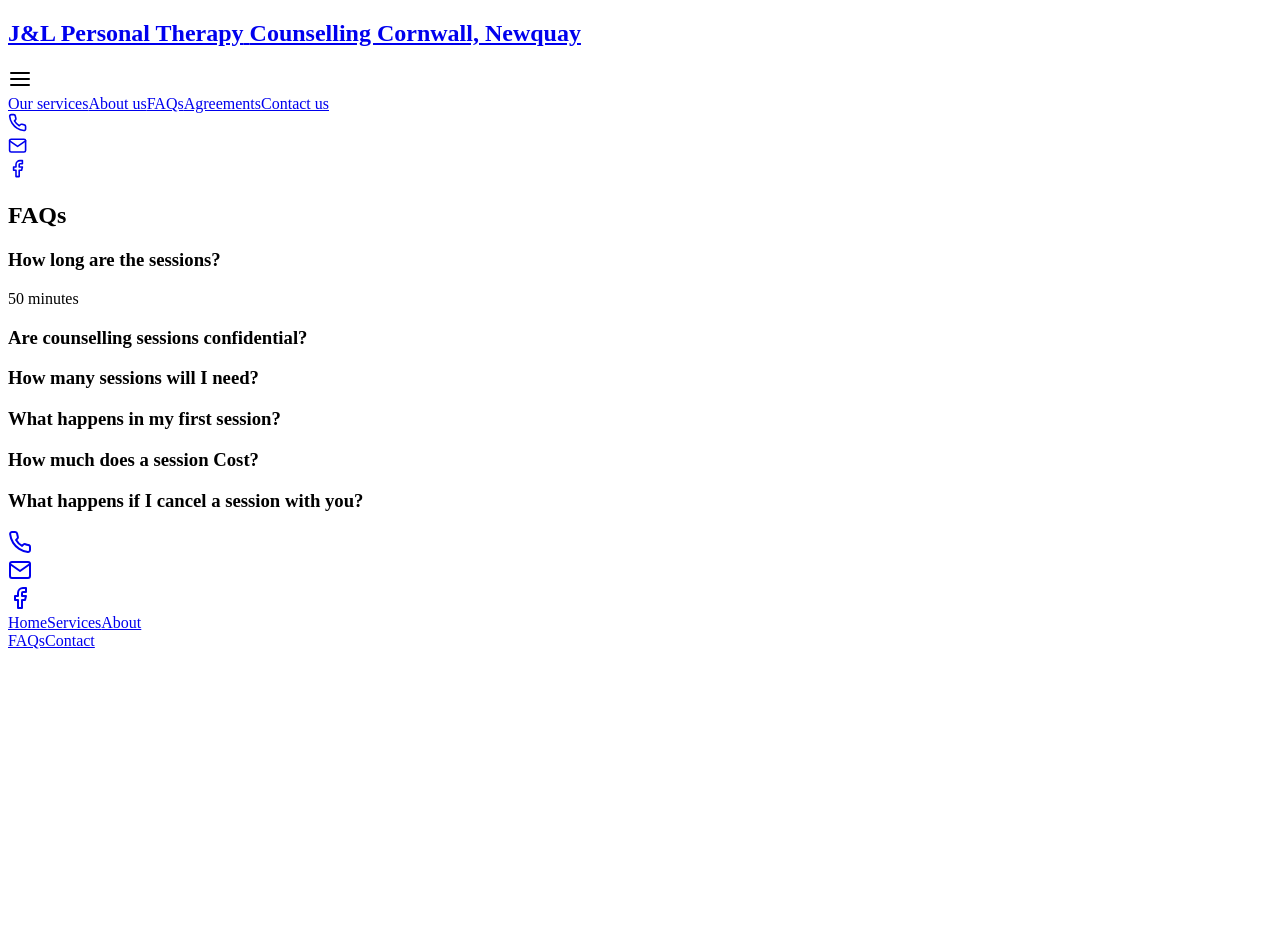
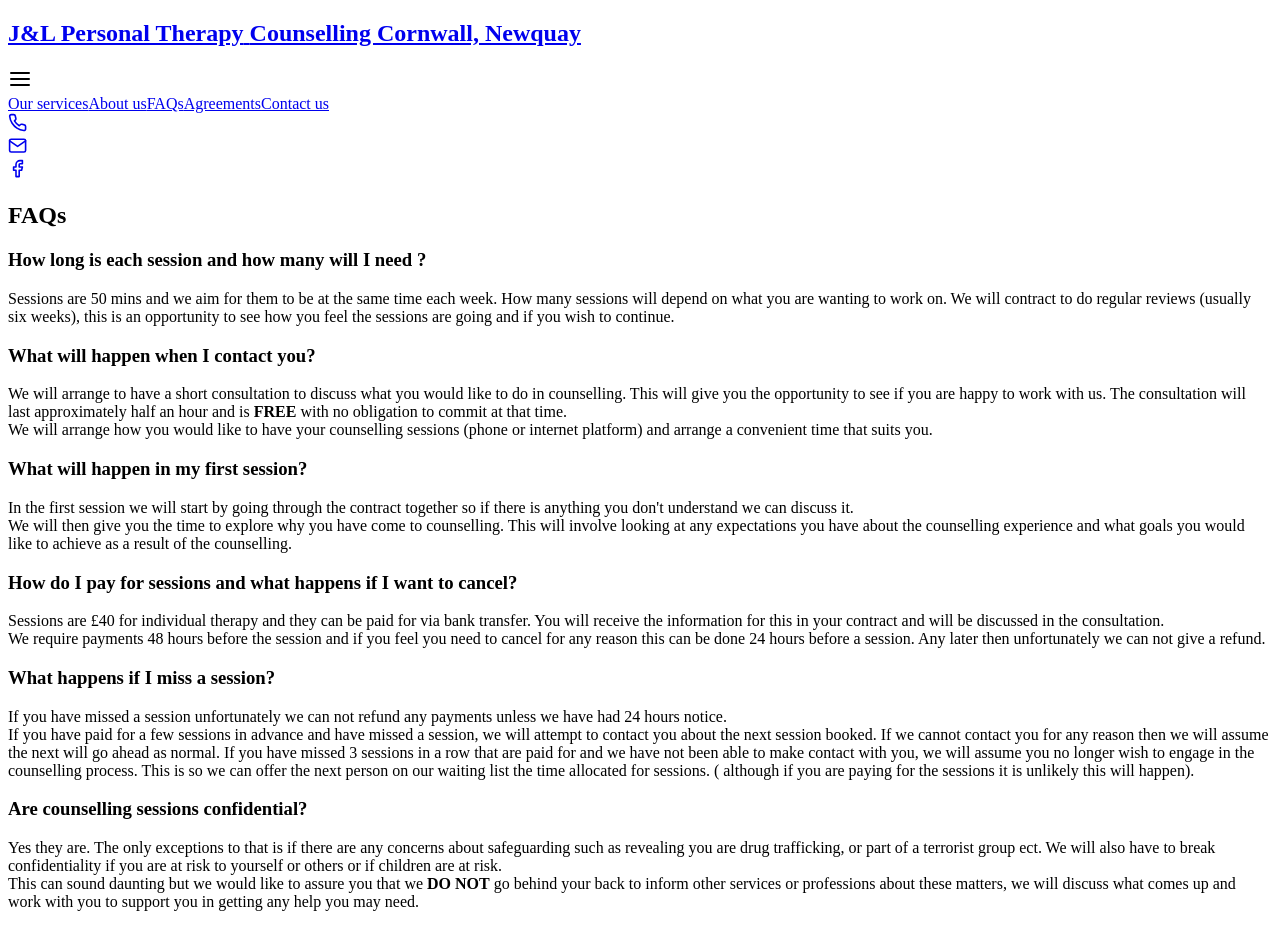
Before and after one commit to Matt-htims/JLPersonalTherapy, a Next.js app: page /faqs in a window 1280 px wide. Shown: the top 932 px of the page. Before the commit the page ends 800 px from the top, so only its background shows below. Built offline with nearby package versions, Linux system fonts and the light colour scheme.

Commit message:
Added in FAQs and tweaked styling

```diff
--- a/components/EmergencyContacts/EmergencyContacts.jsx
+++ b/components/EmergencyContacts/EmergencyContacts.jsx
@@ -36,7 +36,7 @@ const EmergencyContacts = () => {
 						>
 							<div className="space-y-5 py-4">
 								<IndivEmergencyContacts
-									name="Values Lives"
+									name="Valued Lives"
 									number="0800 2606759"
 									description="Booking line for 24hr mental health crisis support"
 								/>
--- a/components/Faqs/QnA.jsx
+++ b/components/Faqs/QnA.jsx
@@ -3,8 +3,8 @@ import React from 'react';
 const QnA = ({ q, a }) => {
 	return (
 		<div>
-			<h3 className="text-xl pb-6">{q}</h3>
-			<p className="pb-6 leading-7 text-base">{a}</p>
+			<h3 className="text-xl pb-6 font-semibold">{q}</h3>
+			<div className="pb-6 leading-7 text-base text-justify leading-8">{a}</div>
 		</div>
 	);
 };
--- a/pages/faqs.jsx
+++ b/pages/faqs.jsx
@@ -13,12 +13,114 @@ function faqs() {
 			<div className="min-h-screen my-16 max-w-7xl m-auto md:px-8 px-5 space-y-16">
 				<h2 className="md:text-5xl text-3xl text-center">FAQs</h2>
 				<div>
-					<QnA q="How long are the sessions?" a="50 minutes" />
-					<QnA q="Are counselling sessions confidential?" />
-					<QnA q="How many sessions will I need?" />
-					<QnA q="What happens in my first session?" />
-					<QnA q="How much does a session Cost?" />
-					<QnA q="What happens if I cancel a session with you?" />
+					<QnA
+						q="How long is each session and how many will I need ?"
+						a="Sessions are 50 mins and we aim for them to be at the same time each week.
+					How many sessions will depend on what you are wanting to work on. We will contract to do regular reviews (usually six weeks), this is an opportunity to see how you feel the sessions are going and if you wish to continue.
+					"
+					/>
+					<QnA
+						q="What will happen when I contact you?"
+						a={
+							<p>
+								We will arrange to have a short consultation to discuss what you
+								would like to do in counselling. This will give you the
+								opportunity to see if you are happy to work with us. The
+								consultation will last approximately half an hour and is{' '}
+								<strong>FREE</strong> with no obligation to commit at that time.
+								<br />
+								We will arrange how you would like to have your counselling
+								sessions (phone or internet platform) and arrange a convenient
+								time that suits you.
+							</p>
+						}
+					/>
+					<QnA
+						q="What will happen in my first session?"
+						a={
+							<p>
+								In the first session we will start by going through the contract
+								together so if there is anything you don't understand we can
+								discuss it.
+								<br /> We will then give you the time to explore why you have
+								come to counselling. This will involve looking at any
+								expectations you have about the counselling experience and what
+								goals you would like to achieve as a result of the counselling.
+							</p>
+						}
+					/>
+					<QnA
+						q="How do I pay for sessions and what happens if I want to cancel?"
+						a={
+							<p>
+								Sessions are £40 for individual therapy and they can be paid for
+								via bank transfer. You will receive the information for this in
+								your contract and will be discussed in the consultation.
+								<br /> We require payments 48 hours before the session and if
+								you feel you need to cancel for any reason this can be done 24
+								hours before a session. Any later then unfortunately we can not
+								give a refund.
+							</p>
+						}
+					/>
+					<QnA
+						q="What happens if I miss a session?"
+						a={
+							<p>
+								If you have missed a session unfortunately we can not refund any
+								payments unless we have had 24 hours notice.
+								<br />
+								If you have paid for a few sessions in advance and have missed a
+								session, we will attempt to contact you about the next session
+								booked. If we cannot contact you for any reason then we will
+								assume the next will go ahead as normal. If you have missed 3
+								sessions in a row that are paid for and we have not been able to
+								make contact with you, we will assume you no longer wish to
+								engage in the counselling process. This is so we can offer the
+								next person on our waiting list the time allocated for sessions.
+								( although if you are paying for the sessions it is unlikely
+								this will happen).
+							</p>
+						}
+					/>
+					<QnA
+						q="Are counselling sessions confidential?"
+						a={
+							<p>
+								Yes they are. The only exceptions to that is if there are any
+								concerns about safeguarding such as revealing you are drug
+								trafficking, or part of a terrorist group ect. We will also have
+								to break confidentiality if you are at risk to yourself or
+								others or if children are at risk.
+								<br />
+								This can sound daunting but we would like to assure you that we{' '}
+								<strong>DO NOT</strong> go behind your back to inform other
+								services or professions about these matters, we will discuss
+								what comes up and work with you to support you in getting any
+								help you may need.
+							</p>
+						}
+					/>
+					<QnA
+						q="Do you take notes or record sessions?"
+						a={
+							<p>
+								We do not take notes during our sessions or record them. If this
+								is something you would like then we can discuss the reasons for
+								this, but as we comply with GDPR we keep the information we have
+								about you to a minimum and as securely as we can.
+								<br />
+								We respectfully ask that when working via an internet platform
+								that you do not record anything too.
+							</p>
+						}
+					/>
+					<QnA
+						q="What if I want to finish my counselling experience before the time we have agreed?"
+						a="Although endings are an important part of the process you can finish counselling any time you like. We do require at least 24 hours notice to make refunds.
+					If you feel you would like to end counselling all you have to do is let us know either in a session, by phone, internet platform or email.
+					"
+					/>
 				</div>
 			</div>
 		</>
```
Also changed, not shown: components/Faqs/Faqs.jsx (+44 -18 lines).
